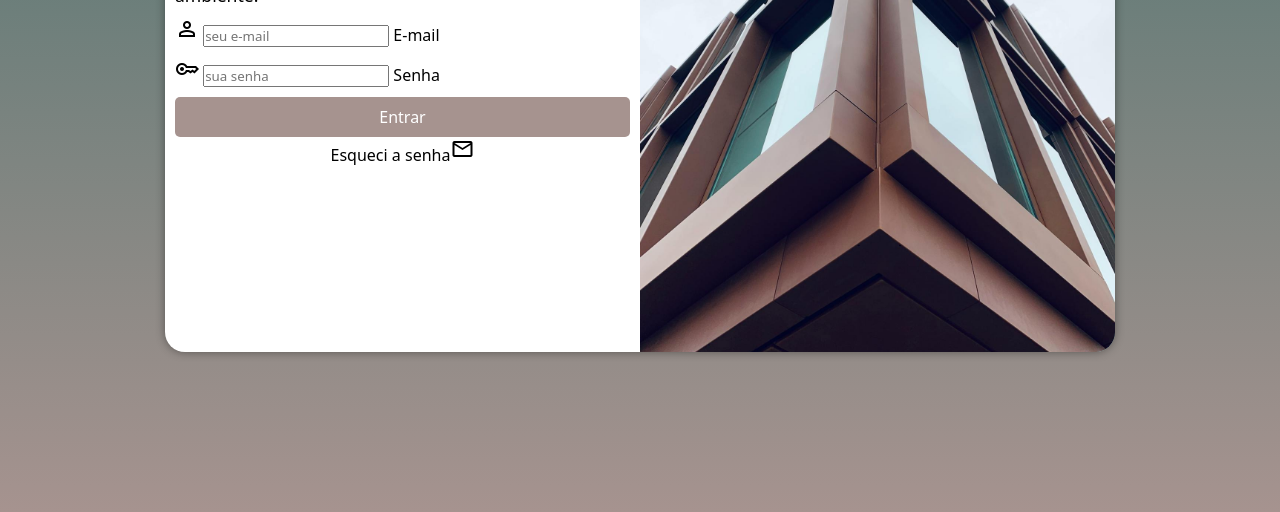
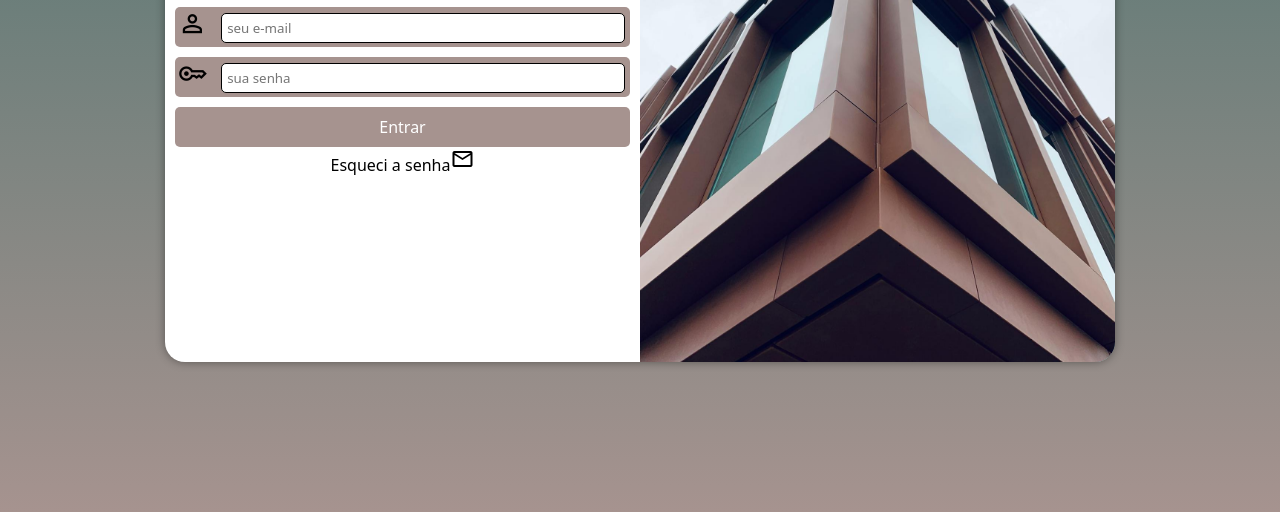
Before and after one commit to IanPZoega/projeto-login, a plain HTML site: page index.html in a window 1280 px wide. Shown: the part 288-800 px from the top of the page. Drawn offline with nearby package versions, Linux system fonts and the light colour scheme.

Commit message:
continuação da formatação

```diff
--- a/estilos/style.css
+++ b/estilos/style.css
@@ -39,7 +39,7 @@ section#login {
 
     background-color: white;
     width: 250px;
-    height: 480px;
+    height: 500px;
     border-radius: 20px;
     box-shadow: 0 0 10px rgba(0, 0, 0, 0.400);
 
@@ -66,7 +66,29 @@ div#formulario > p {
 }
 
 form > div.campo {
+    background-color: var(--cor4);
+    border-radius: 5px;
+    padding: 3px;
     margin: 10px 0;
+    height: 40px;
+}
+
+div.campo > label {
+    display: none
+}
+
+div.campo > span {
+    font-size: 1.8em;
+    width: 40px;
+}
+
+div.campo > input {
+    padding: 5px;
+    border: 1px solid black;
+    border-radius: 5px;
+    width: calc(100% - 45px);
+    height: 30px;
+    transform: translate(-1px, -5px);
 }
 
 form > input[type=submit] {
@@ -79,6 +101,7 @@ form > input[type=submit] {
     border: none;
     border-radius: 5px;
     cursor: pointer;
+
 }
 
 form > input[type=submit]:hover {
--- a/index.html
+++ b/index.html
@@ -18,12 +18,12 @@
                 <form action="login.php" method="post" autocomplete="on">
                     <div class="campo">
                         <span class="material-symbols-outlined">person</span>
-                        <input type="email" name="login" id="ilogin" placeholder="seu e-mail" autocomplete="email" required size="18">
+                        <input type="email" name="login" id="ilogin" placeholder="seu e-mail" autocomplete="email" required>
                         <label for="ilogin">E-mail</label>
                     </div>
                     <div class="campo">
                         <span class="material-symbols-outlined">key</span>
-                        <input type="password" name="senha" id="isenha" placeholder="sua senha" autocomplete="current-password" required size="18">
+                        <input type="password" name="senha" id="isenha" placeholder="sua senha" autocomplete="current-password" required>
                         <label for="isenha">Senha</label>
                     </div>
                     <input type="submit" value="Entrar">
```
